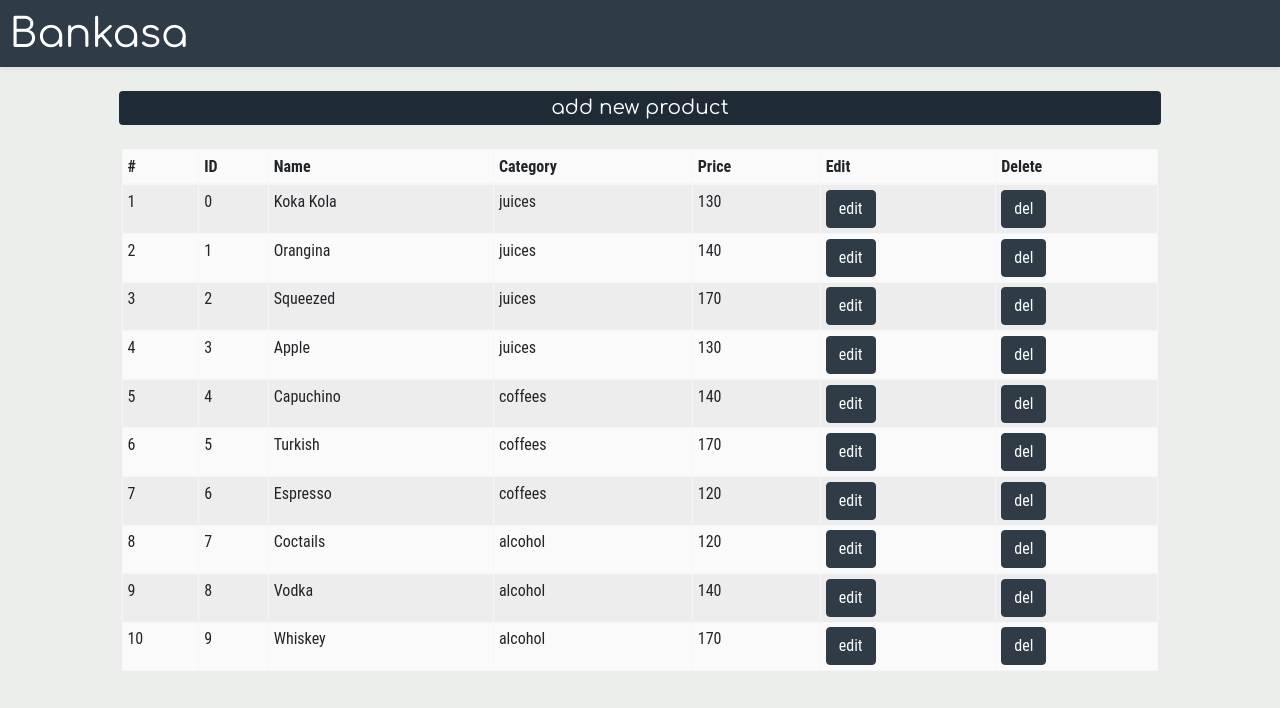
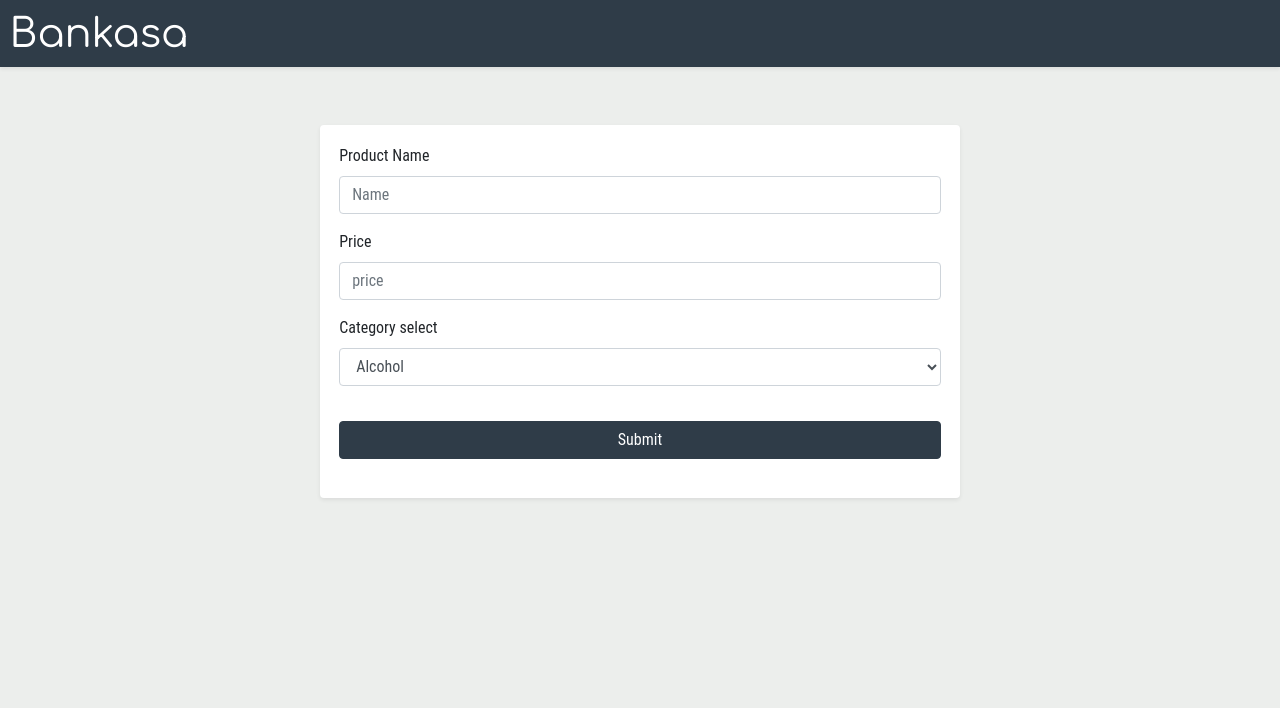
Before and after one commit to Bankacha/bankasa, a React (Create React App) app: page /admin/products/create in a window 1280 px wide. Shown: the top 708 px of the page. Built offline with nearby package versions, Linux system fonts and the light colour scheme.

Commit message:
product edit

```diff
--- a/src/App.js
+++ b/src/App.js
@@ -12,8 +12,7 @@ import { Layout } from './layout/Layout';
 import {
     BrowserRouter as Router,
     Switch,
-    Route,
-    Link
+    Route
 } from "react-router-dom";
 
 function App() {
@@ -24,13 +23,13 @@ function App() {
 
                     {/* ADMIN PAGES */}
 
-                    <Route path='/admin/products'>
+                    <Route exact path='/admin/products'>
                         <Products />
                     </Route>
-                    <Route exact path='/admin/:create'>
+                    <Route path='/admin/products/create'>
                         <ProductCreate type={'create'} />
                     </Route>
-                    <Route exact path='/admin/:edit/:id'>
+                    <Route path='/admin/products/:id'>
                         <ProductCreate type={'edit'}/>
                     </Route>
 
--- a/src/admin/pages/ProductCreate.js
+++ b/src/admin/pages/ProductCreate.js
@@ -3,9 +3,10 @@ import { addNewProduct } from "../../store/actions";
 import { Form, Button, Row, Col } from 'react-bootstrap';
 import { useForm } from "react-hook-form";
 import { getCategories } from "../../store/selectors";
-import { useParams } from "react-router";
+import { useHistory, useParams } from "react-router";
 import { getProducts } from "../../store/selectors/products.selectors";
 import { useEffect } from "react";
+import { editProduct } from "../../store/actions";
 
 export const ProductCreate = ({ type }) => {
 
@@ -13,18 +14,9 @@ export const ProductCreate = ({ type }) => {
     const categories = useSelector(getCategories);
     const products = useSelector(getProducts);
     const params = useParams();
+    const history = useHistory();
 
-    const productToEdit = products.find(product => product.id === params?.id)
-
-    useEffect(() => {
-        if (type === 'edit') {
-            setValue('name', `${productToEdit.name}`)
-            setValue('price', `${productToEdit.price}`)
-            setValue('category', `${productToEdit.category}`)
-        }
-    }, [])
-
-    const { register, handleSubmit, watch, errors, reset, setValue } = useForm({
+    const { register, handleSubmit, errors, reset, setValue } = useForm({
         defaultValues: {
             name: null,
             price: null,
@@ -32,11 +24,25 @@ export const ProductCreate = ({ type }) => {
         }
     });
 
-    console.log(type, params.id, productToEdit)
+    useEffect(() => {
+        if (type === 'edit') {
+            const productToEdit = products.find(product => product.id === params?.id)
+            setValue('name', `${productToEdit.name}`)
+            setValue('price', `${productToEdit.price}`)
+            setValue('category', `${productToEdit.category}`)
+        }
+
+    }, [type, params, setValue, products])
 
     const onSubmit = data => {
-        dispatch(addNewProduct({ ...data, price: +data.price }));
-        reset()
+        if (type === 'create') {
+            dispatch(addNewProduct({ ...data, price: +data.price }));
+            reset()
+        }
+        if (type === 'edit') {
+            dispatch(editProduct({ ...data, id: params.id }))
+            history.push('.')
+        }
     }
 
     return (
--- a/src/admin/pages/Products.js
+++ b/src/admin/pages/Products.js
@@ -46,7 +46,7 @@ export const Products = () => {
                                                         <td>{p.name}</td>
                                                         <td>{p.category}</td>
                                                         <td>{p.price}</td>
-                                                        <td><Button onClick={() => history.push(`edit/${p.id}`)}>edit</Button></td>
+                                                        <td><Button onClick={() => history.push(`${p.id}`)}>edit</Button></td>
                                                         <td><Button onClick={() => dispatch(deleteProduct(p.id))}>del</Button></td>
                                                     </tr>
                                                 )
--- a/src/store/actions/products.actions.js
+++ b/src/store/actions/products.actions.js
@@ -13,3 +13,10 @@ export const deleteProduct = (id) => {
         payload: id
     }
 }
+
+export const editProduct = (product) => {
+    return {
+        type : actionTypes.editProduct,
+        payload: product
+    }
+}
--- a/src/store/actions/types.js
+++ b/src/store/actions/types.js
@@ -6,3 +6,4 @@ export const chargeBill = 'CHARGE_BILL';
 export const setActiveCategory = 'SET_ACTIVE_CATEGORY';
 export const addNewProduct = 'ADD_NEW_PRODUCT';
 export const deleteProduct = 'DELETE_PRODUCT';
+export const editProduct = 'EDIT_PRODUCT';
--- a/src/store/reducers/products.js
+++ b/src/store/reducers/products.js
@@ -26,6 +26,13 @@ const productsReducer = (state = initialState, action) => {
                 products: state.products.filter(product => product.id !== payload)
             }
 
+        case actionTypes.editProduct:
+
+            return {
+                ...state,
+                products: state.products.map(product => product.id === payload.id ? payload : product)
+            }
+
         default:
             return state
     }
```
